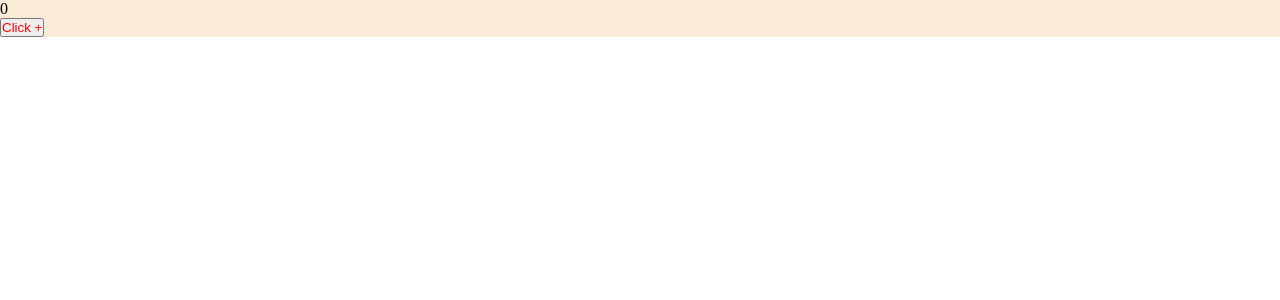
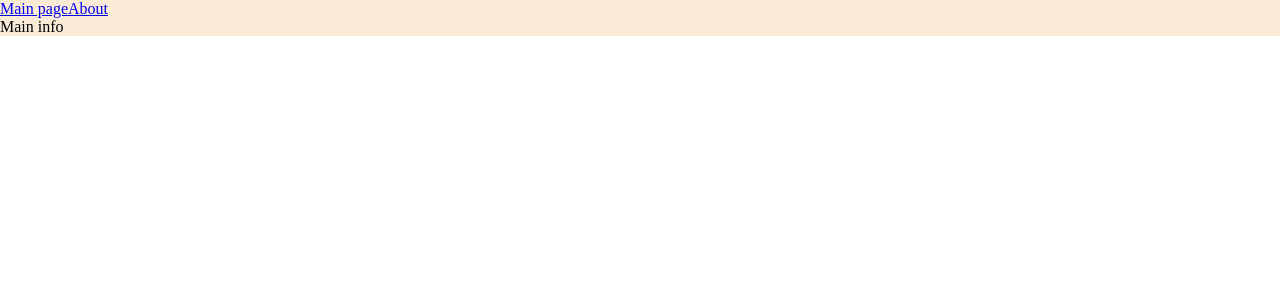
Before and after one commit to AlexBalew/advanced-features, a React app: page / in a window 1280 px wide. Shown: the top 300 px of the page. Built offline with nearby package versions, Linux system fonts and the light colour scheme.

Commit message:
implementation of the basic routing & lazy-loading

```diff
--- a/src/App.tsx
+++ b/src/App.tsx
@@ -1,11 +1,21 @@
-import { Counter } from './components';
+import { Link } from 'react-router-dom';
+import { Route, Routes } from 'react-router-dom';
+import { AboutPageAsync, MainPageAsync } from './pages';
+import { Suspense } from 'react';
 import './index.scss';
 
 export const App = () => {
 
     return (
         <div className='app'>
-            <Counter />
+            <Link to={'/'}>Main page</Link>
+            <Link to={'/about'}>About</Link>
+            <Suspense fallback={<div>Loading...</div>} >
+                <Routes>
+                    <Route path={'/'} element={<MainPageAsync />} />
+                    <Route path={'/about'} element={<AboutPageAsync />} />
+                </Routes>
+            </Suspense>
         </div>
     )
 }
--- a/src/index.tsx
+++ b/src/index.tsx
@@ -1,7 +1,10 @@
-import { render } from "react-dom";
-import { App } from "./App";
+import { render } from 'react-dom';
+import { BrowserRouter } from 'react-router-dom';
+import { App } from './App';
 
 render(
-    <App />,
+    <BrowserRouter>
+        <App />
+    </BrowserRouter>,
     document.getElementById('root')
 )
--- /dev/null
+++ b/src/pages/about-page/aboutPage.async.tsx
@@ -0,0 +1,3 @@
+import { lazy } from 'react';
+
+export const AboutPageAsync = lazy(() => import('./aboutPage'))
--- /dev/null
+++ b/src/pages/about-page/aboutPage.tsx
@@ -0,0 +1,7 @@
+const AboutPage = () => {
+    return (
+        <div>About</div>
+    )
+}
+
+export default AboutPage
--- /dev/null
+++ b/src/pages/about-page/index.ts
@@ -0,0 +1 @@
+export { AboutPageAsync } from './aboutPage.async';
--- /dev/null
+++ b/src/pages/index.ts
@@ -0,0 +1,2 @@
+export * from './about-page';
+export * from './main-page';
--- /dev/null
+++ b/src/pages/main-page/index.ts
@@ -0,0 +1 @@
+export { MainPageAsync } from './mainPage.async';
--- /dev/null
+++ b/src/pages/main-page/mainPage.async.tsx
@@ -0,0 +1,3 @@
+import { lazy } from 'react';
+
+export const MainPageAsync = lazy(() => import('./mainPage'))
--- /dev/null
+++ b/src/pages/main-page/mainPage.tsx
@@ -0,0 +1,7 @@
+const MainPage = () => {
+    return (
+        <div>Main info</div>
+    )
+}
+
+export default MainPage
```
Also changed, not shown: 1 other file (tests, documents, lock files or other folders).
